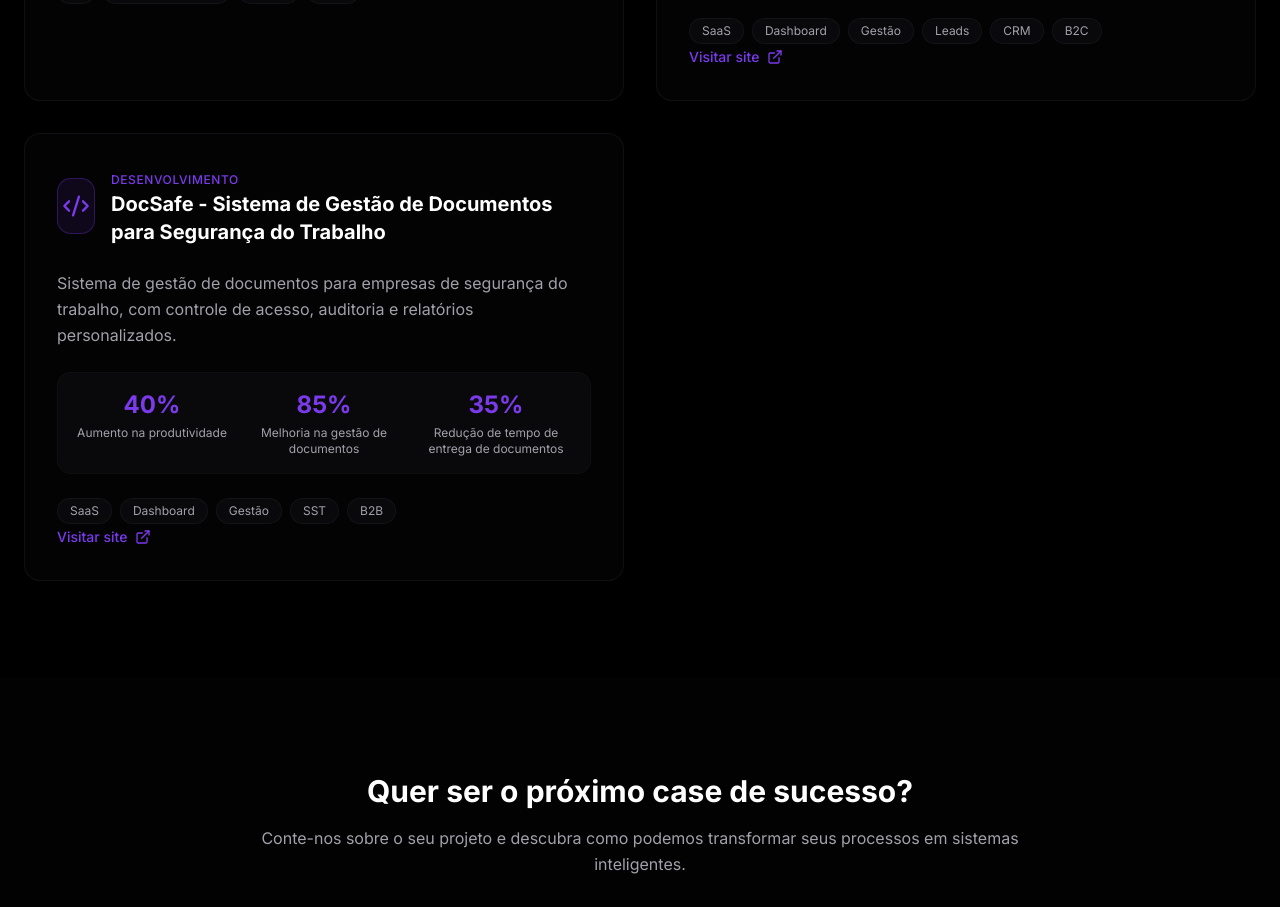
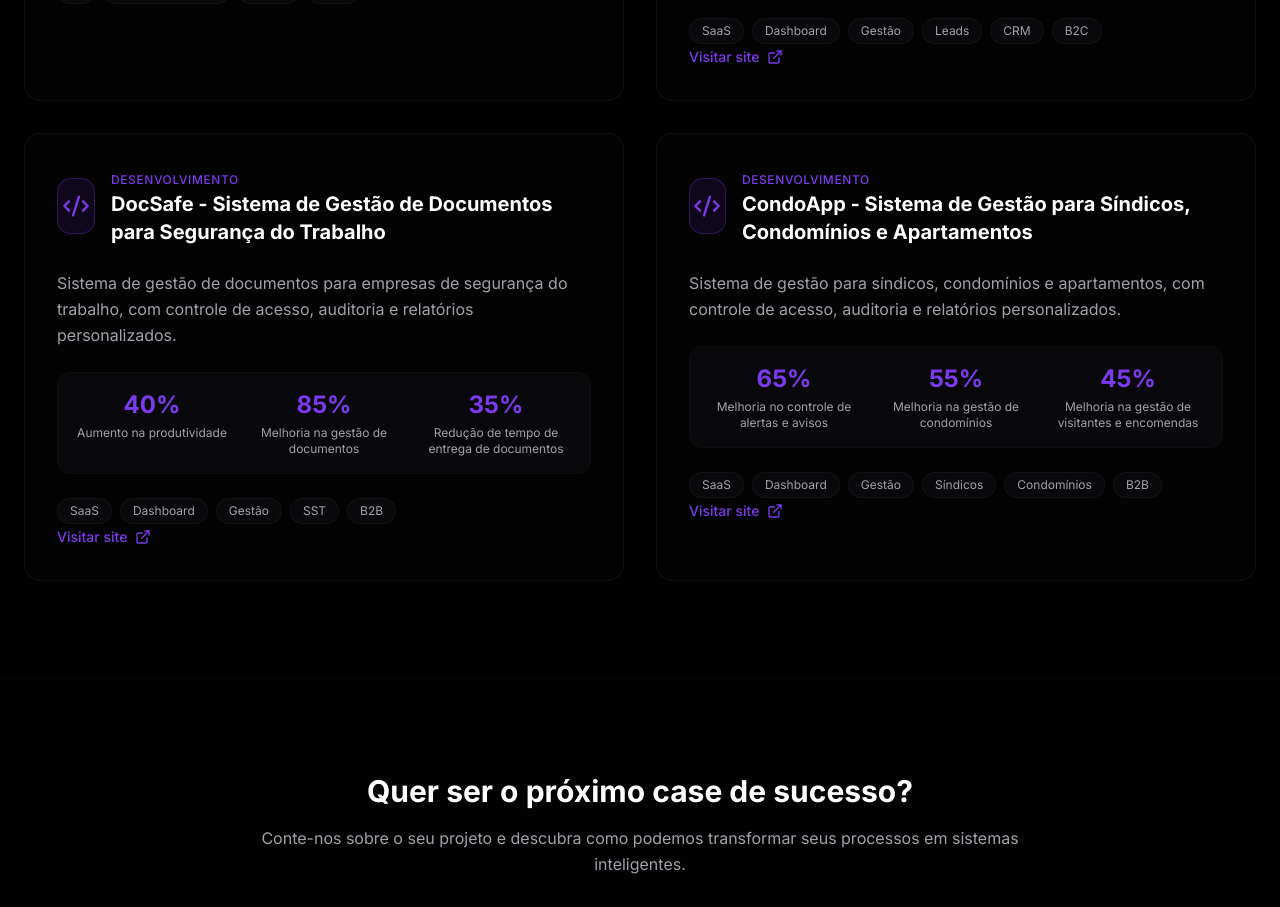
Before and after one commit to almeida-137/mavi-company-landing, a Next.js app: page /cases in a window 1280 px wide. Shown: the part 2140-3047 px from the top of the page. Built offline with nearby package versions, Linux system fonts and the light colour scheme.

Commit message:
case condo

```diff
--- a/app/cases/page.tsx
+++ b/app/cases/page.tsx
@@ -135,6 +135,20 @@ const cases = [
     tags: ["SaaS", "Dashboard", "Gestão", "SST", "B2B"],
     url: "https://docsafe.app.br/",
   },
+  {
+    id: 10,
+    icon: Code2,
+    category: "Desenvolvimento",
+    title: "CondoApp - Sistema de Gestão para Síndicos, Condomínios e Apartamentos",
+    description: "Sistema de gestão para síndicos, condomínios e apartamentos, com controle de acesso, auditoria e relatórios personalizados.",
+    results: [
+      { label: "Melhoria no controle de alertas e avisos", value: "65%" },
+      { label: "Melhoria na gestão de condomínios", value: "55%" },
+      { label: "Melhoria na gestão de visitantes e encomendas", value: "45%" },
+    ],
+    tags: ["SaaS", "Dashboard", "Gestão", "Síndicos", "Condomínios", "B2B"],
+    url: "https://condo-app-alpha.vercel.app/",
+  },
 ]
 
 export default function CasesPage() {
```
